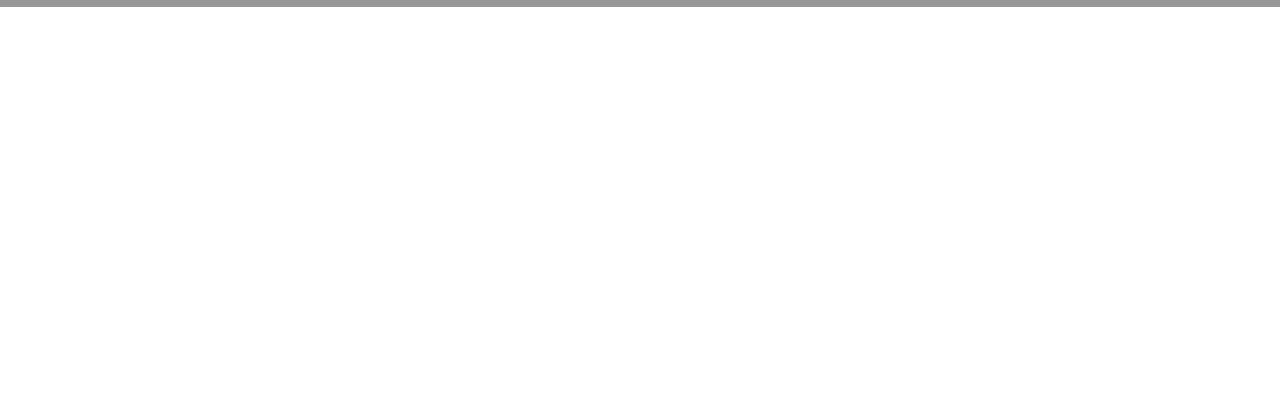
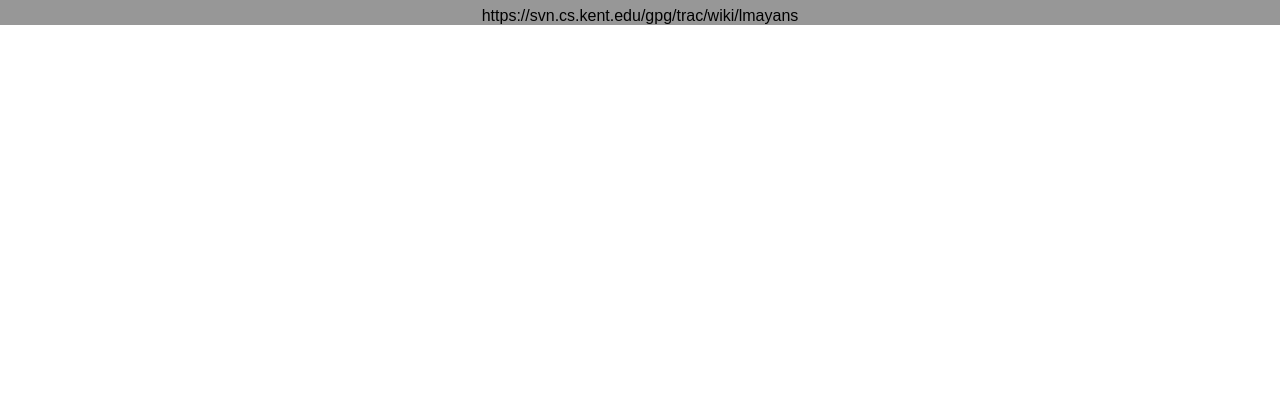
Before and after one commit to LouMayans/PortfolioResumeWebsite, a plain HTML site: page index.html in a window 1280 px wide. Shown: the part 706-1100 px from the top of the page. Drawn offline with nearby package versions, Linux system fonts and the light colour scheme.

Commit message:
Added temp link to a project

```diff
--- a/index.html
+++ b/index.html
@@ -51,7 +51,7 @@
         <div class = "Projects">
             <h1>Projects</h1>
             <div class = "showcase">
-
+                <div>https://svn.cs.kent.edu/gpg/trac/wiki/lmayans</div>
             </div>
         </div>
 
```
